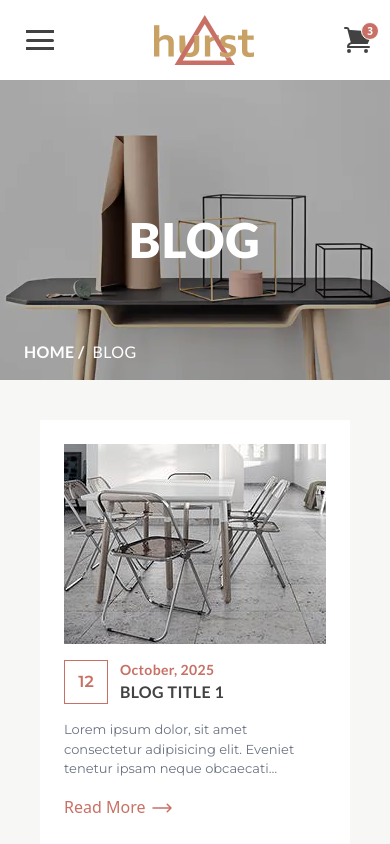
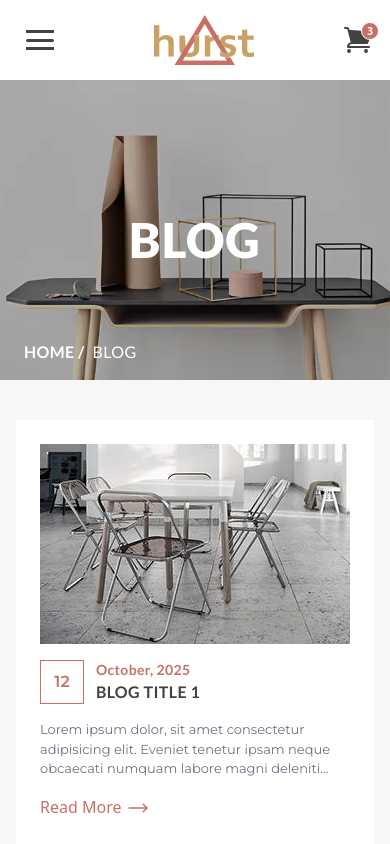
Before and after one commit to micheilfourie/Furniture-Shop-Website, a React (Vite) app: page /Furniture-Shop-Website/blog in a window 390 px wide. Shown: the top 844 px of the page. Built offline with nearby package versions, Linux system fonts and the light colour scheme.

Commit message:
adjusted padding on blog menu for mobile view

```diff
--- a/src/Sections/BlogMain.jsx
+++ b/src/Sections/BlogMain.jsx
@@ -7,7 +7,7 @@ import {
 
 const BlogMain = () => {
   return (
-    <div className="mx-auto flex w-full max-w-[1450px] flex-col justify-center gap-10 p-10 text-black">
+    <div className="mx-auto flex w-full max-w-[1450px] flex-col justify-center gap-10 p-10 text-black max-sm:px-4">
       <div className="grid grid-cols-1 gap-3 md:grid-cols-2 lg:grid-cols-3">
         {blogList.map((blog, index) => (
           <BlogCard
```
